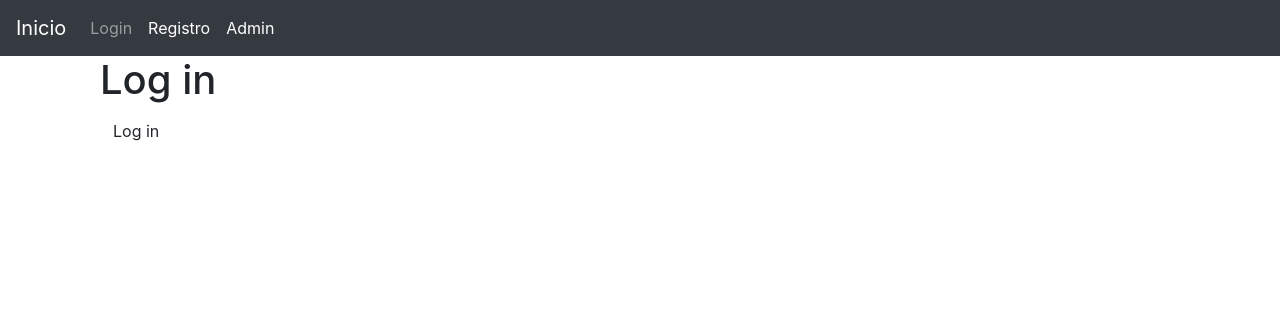
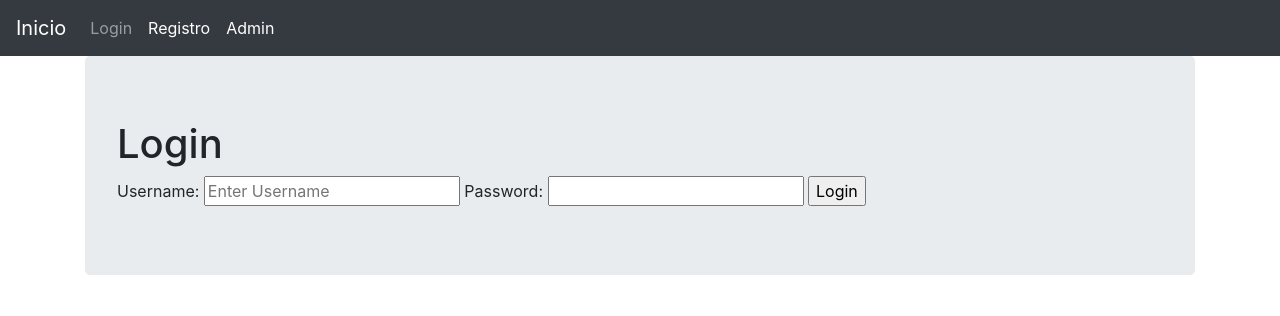
Before and after one commit to Calles98/Proyecto-IngSof, a Django app: template templates/registro/login.html in a window 1280 px wide. Shown: the top 316 px of the page. Run offline with Django 3.2, Linux system fonts and the light colour scheme; the template is opened without the code that fills it, so the values that code supplies are empty.

Commit message:
Update login.html

```diff
--- a/templates/registro/login.html
+++ b/templates/registro/login.html
@@ -1,14 +1,20 @@
 <!DOCTYPE html>
 {% extends "home/base.html" %}
 {% block body_block %}
-<div class="container">
-  <h1>Log in</h1>
-  <form method="POST">
+
+<div class="jumbotron">
+  <h1>Login</h1>
+  <form class="" action="{% url 'registro:login' %}" method="post">
     {% csrf_token %}
-    <input type="submit" name="" class='btn btn-default' value="Log in">
+    <label for="username">Username:</label>
+    <input type="text" name="username" placeholder="Enter Username">
+
+    <label for="password">Password: </label>
+    <input type="password" name="password" value="">
+
+    <input type="submit" name="" value="Login">
+
   </form>
 
 </div>
-
-
 {% endblock %}
```
